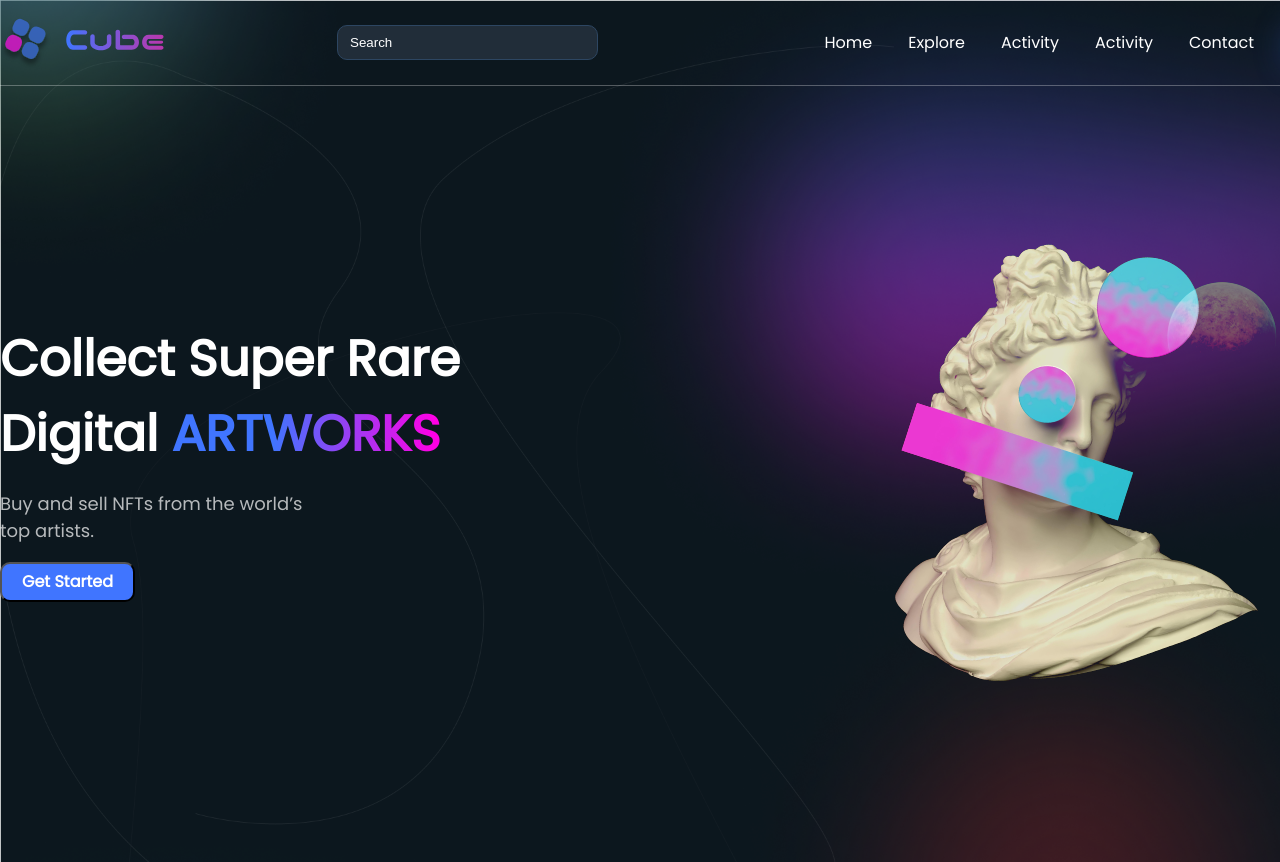
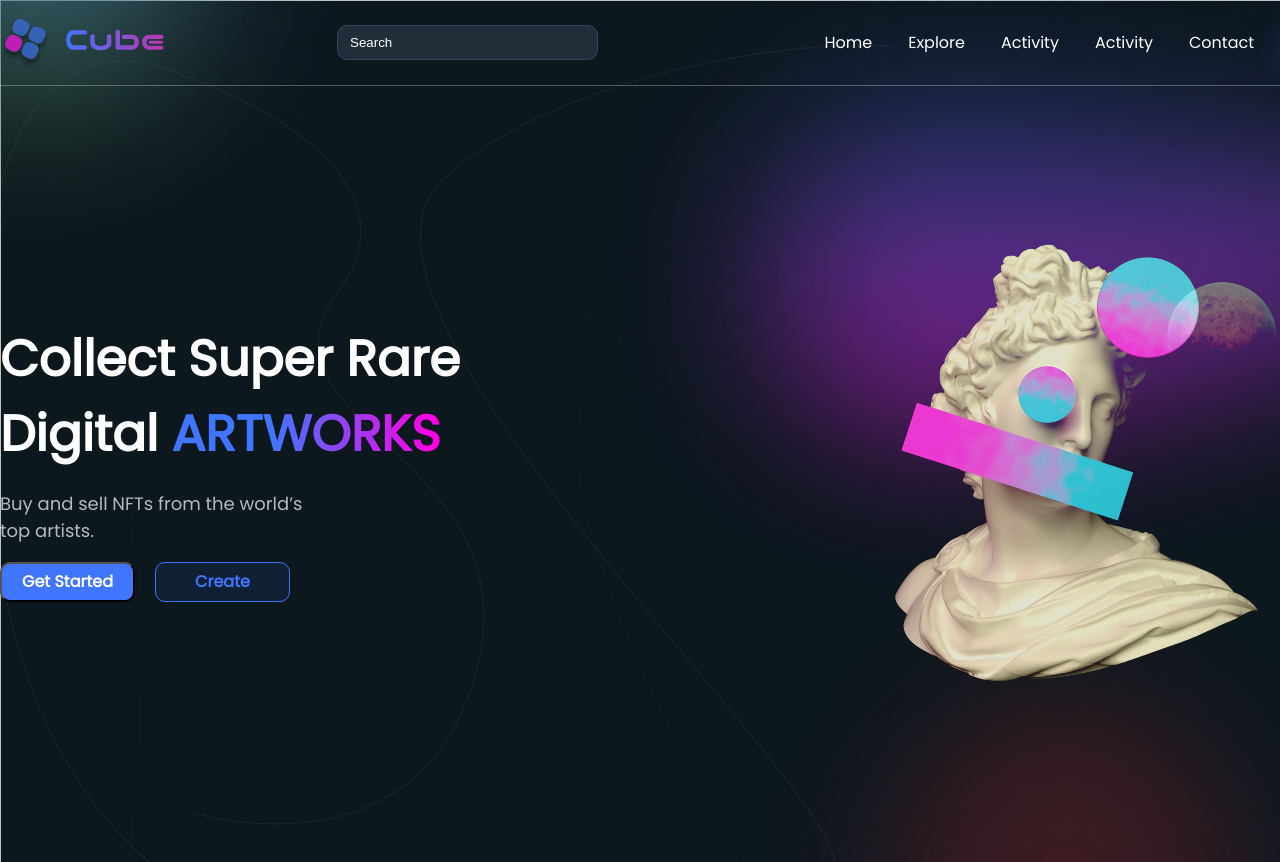
Before and after one commit to MistbornL/NFT, a React (Create React App) app: page / in a window 1280 px wide. Shown: the top 862 px of the page. Built offline with nearby package versions, Linux system fonts and the light colour scheme.

Commit message:
added buttons

```diff
--- a/src/components/header/header.js
+++ b/src/components/header/header.js
@@ -27,7 +27,13 @@ const Header = () => {
             <div className="artworks">
                 <h1>Collect Super Rare Digital <span>ARTWORKS</span></h1>
                 <p>Buy and sell NFTs from the world’s top artists.</p>
-                <button className='start' type="submit">Get Started</button>
+
+                <div className = "header_buttons" style = {{display: "flex"}}>
+                    <button className='start' type="submit">Get Started</button>
+                    <div style={{width: '20px'}}></div>
+                    <button className='create' type="submit">Create</button>
+                </div>
+
             </div>
 
             <div className="moon-statue">
--- a/src/components/header/index.css
+++ b/src/components/header/index.css
@@ -120,11 +120,31 @@
     border-radius: 10px;
     color: white;
 
+    font-family: 'Poppins';
+    font-style: normal;
+    font-weight: 600;
+    font-size: 16px;
+    line-height: 24px;
+}
 
+
+.create{
+    width: 135px;
+    height: 40px;
+
+
+    background: rgba(64, 117, 255, 0.1);
+    border: 1px solid #4075FF;
+    box-sizing: border-box;
+    border-radius: 10px;
 
     font-family: 'Poppins';
     font-style: normal;
     font-weight: 600;
     font-size: 16px;
     line-height: 24px;
+    /* identical to box height */
+
+
+    color: #4075FF;
 }
```
